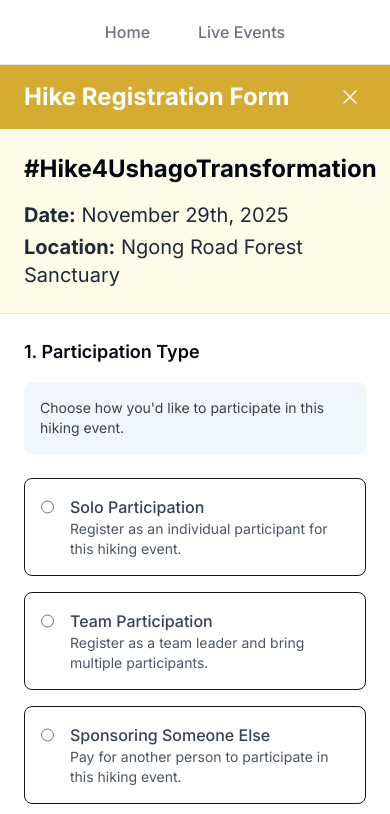
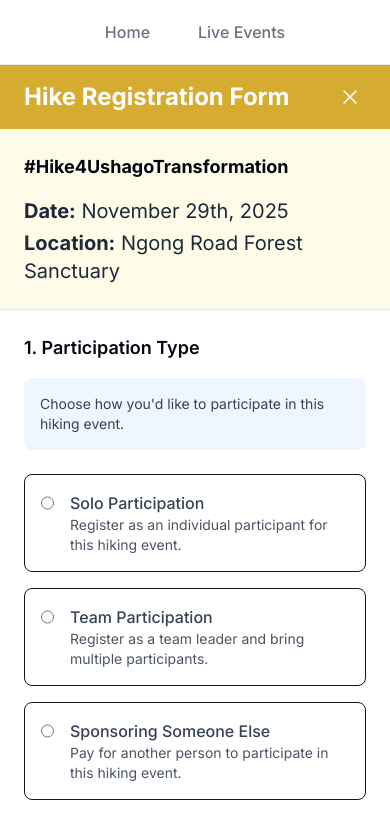
Before and after one commit to Dipxssi/event-app, a Next.js app: page /register in a window 390 px wide. Shown: the top 814 px of the page. Built offline with nearby package versions, Linux system fonts and the light colour scheme.

Commit message:
Made the tag line mobile responsive

```diff
--- a/src/components/registration/shared/EventDetails.tsx
+++ b/src/components/registration/shared/EventDetails.tsx
@@ -7,7 +7,7 @@ interface EventDetailsProps {
 export default function EventDetails({ event }: EventDetailsProps) {
   return (
     <div className="bg-yellow-50 p-6 border-b border-yellow-200">
-      <p className="text-gray-950 text-2xl font-bold mb-4">{event.description}</p>
+      <p className="text-gray-950 text-lg sm:text-xl md:text-2xl font-bold  mb-4">{event.description}</p>
 
       <div className="space-y-1 text-gray-800 text-xl">
         <p><strong>Date:</strong> {event.date}</p>
```
